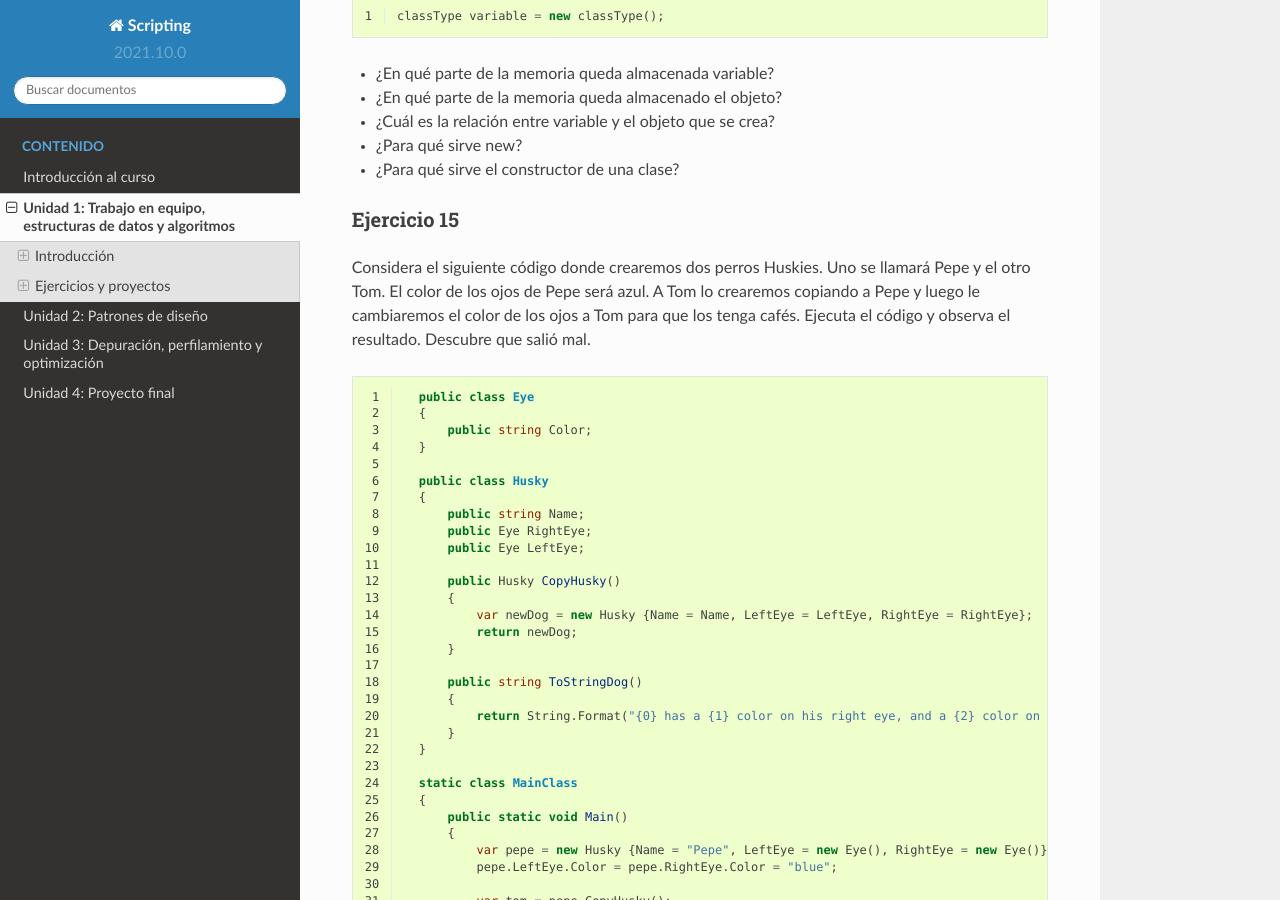
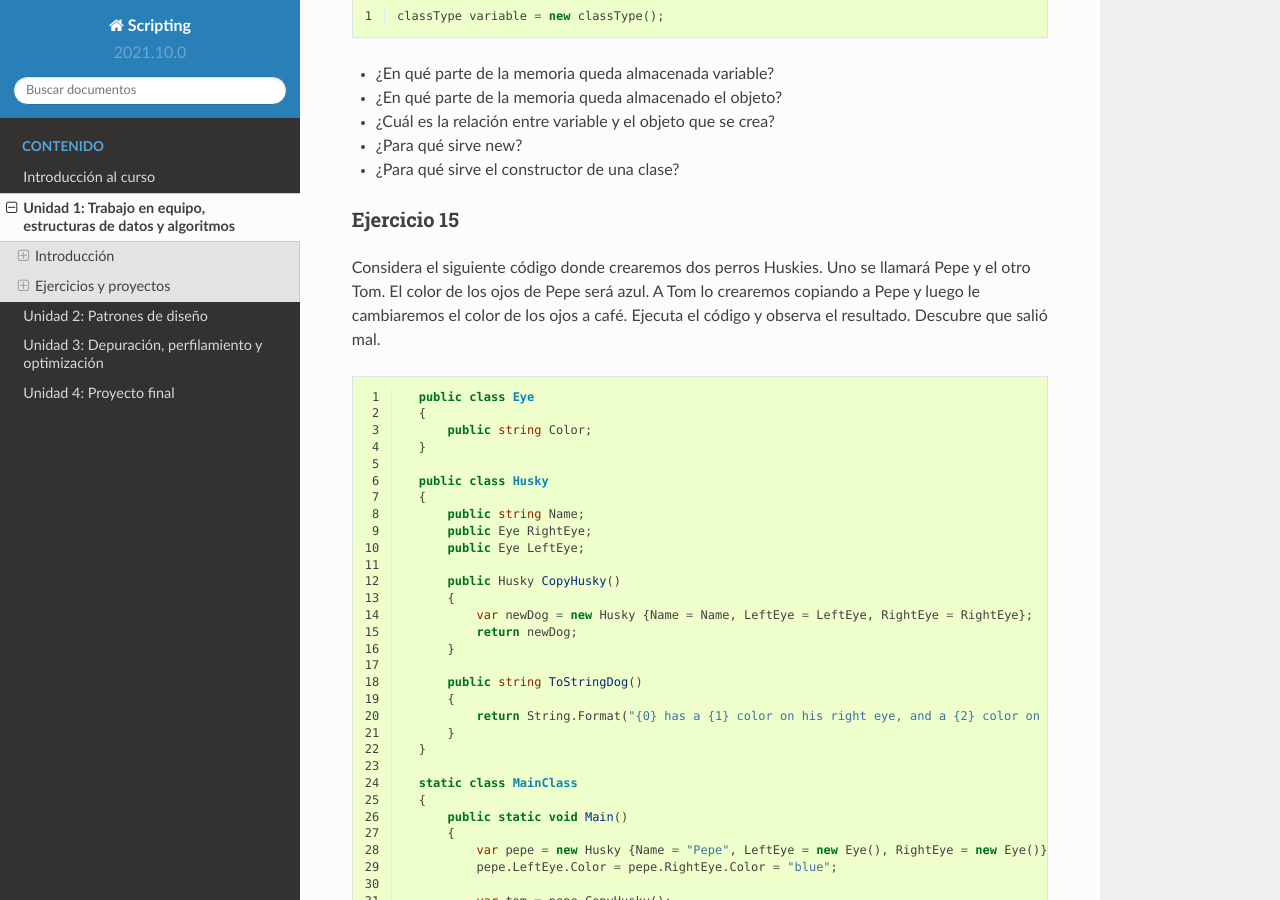
Before and after one commit to juanferfranco/scripting, a Sphinx documentation site: the page built from docs/_unidad1/unidad1.rst, in a window 1280 px wide and 900 px high, scrolled down 4699 px. Built offline with Sphinx 7.4.7 and the Read the Docs theme 2.0.0, drawn with Linux system fonts in a browser that asks for light colours.

Commit message:
update exercise 15

```diff
--- a/docs/_unidad1/unidad1.rst
+++ b/docs/_unidad1/unidad1.rst
@@ -244,7 +244,7 @@ Ejercicio 15
 Considera el siguiente código donde crearemos dos perros Huskies.
 Uno se llamará Pepe y el otro Tom. El color de los ojos de Pepe
 será azul. A Tom lo crearemos copiando a Pepe y luego le cambiaremos el
-color de los ojos a Tom para que los tenga cafés. Ejecuta el código
+color de los ojos a café. Ejecuta el código
 y observa el resultado. Descubre que salió mal.
 
 .. code-block:: csharp
```
